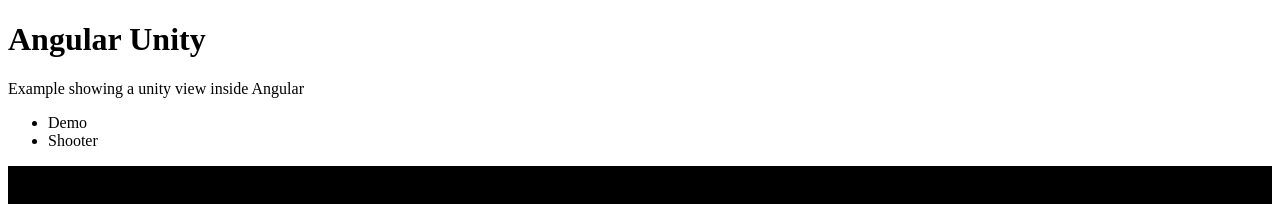
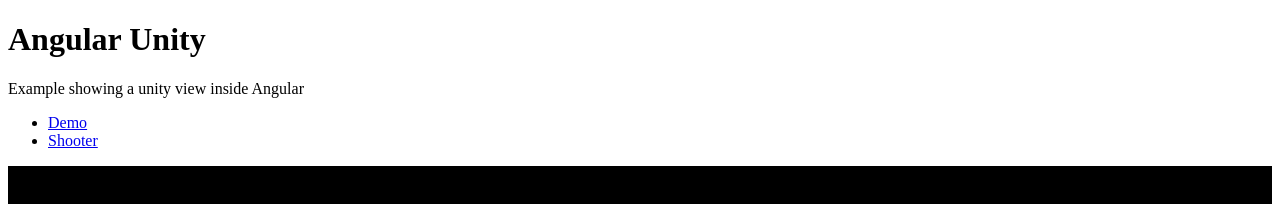
Before and after one commit to kmturley/angular-unity, an Angular app: page / in a window 1280 px wide. Shown: the top 204 px of the page. Built offline with nearby package versions, Linux system fonts and the light colour scheme.

Commit message:
update template name

```diff
--- a/src/app/app.component.html
+++ b/src/app/app.component.html
@@ -2,8 +2,8 @@
   <h1>Angular Unity</h1>
   <p>Example showing a unity view inside Angular</p>
   <ul>
-    <li><a (click)="load('demo')">Demo</a></li>
-    <li><a (click)="load('shooter')">Shooter</a></li>
+    <li><a href="#demo" (click)="load('demo')">Demo</a></li>
+    <li><a href="#shooter" (click)="load('shooter')">Shooter</a></li>
   </ul>
   <div class="buttons" *ngIf="project=='demo'">
     <button (click)="send('MainObject', 'ReceiveMessageFromWeb', 'Hello from Web')">Send Message</button>
--- a/src/app/unity/unity.component.css
+++ b/src/app/unity/unity.component.css
@@ -1,5 +1,5 @@
-.game-container,
-.game-container canvas {
+.unity-container,
+.unity-container canvas {
     background-color: #000;
     height: 100%;
     margin: auto;
--- a/src/app/unity/unity.component.html
+++ b/src/app/unity/unity.component.html
@@ -1 +1 @@
-<div id="gameContainer" class="game-container"></div>
+<div id="unityContainer" class="unity-container"></div>
--- a/src/app/unity/unity.component.ts
+++ b/src/app/unity/unity.component.ts
@@ -10,7 +10,7 @@
   styleUrls: ['./unity.component.css']
 })
 export class UnityComponent implements OnInit {
-  gameInstance: any;
+  unityInstance: any;
   @Input() appLocation: String;
   @Input() appWidth: String;
   @Input() appHeight: String;
@@ -27,12 +27,12 @@
   }
 
   public loadProject(path) {
-    this.gameInstance = UnityLoader.instantiate('gameContainer', path);
+    this.unityInstance = UnityLoader.instantiate('unityContainer', path);
   }
 
   public sendMessageToUnity(objectName: string, methodName: string, messageValue: string) {
     console.log('sendMessageToUnity', objectName, methodName, messageValue);
-    this.gameInstance.SendMessage(objectName, methodName, messageValue);
+    this.unityInstance.SendMessage(objectName, methodName, messageValue);
   }
 
   public receiveMessageFromUnity(messageValue: string) {
```
